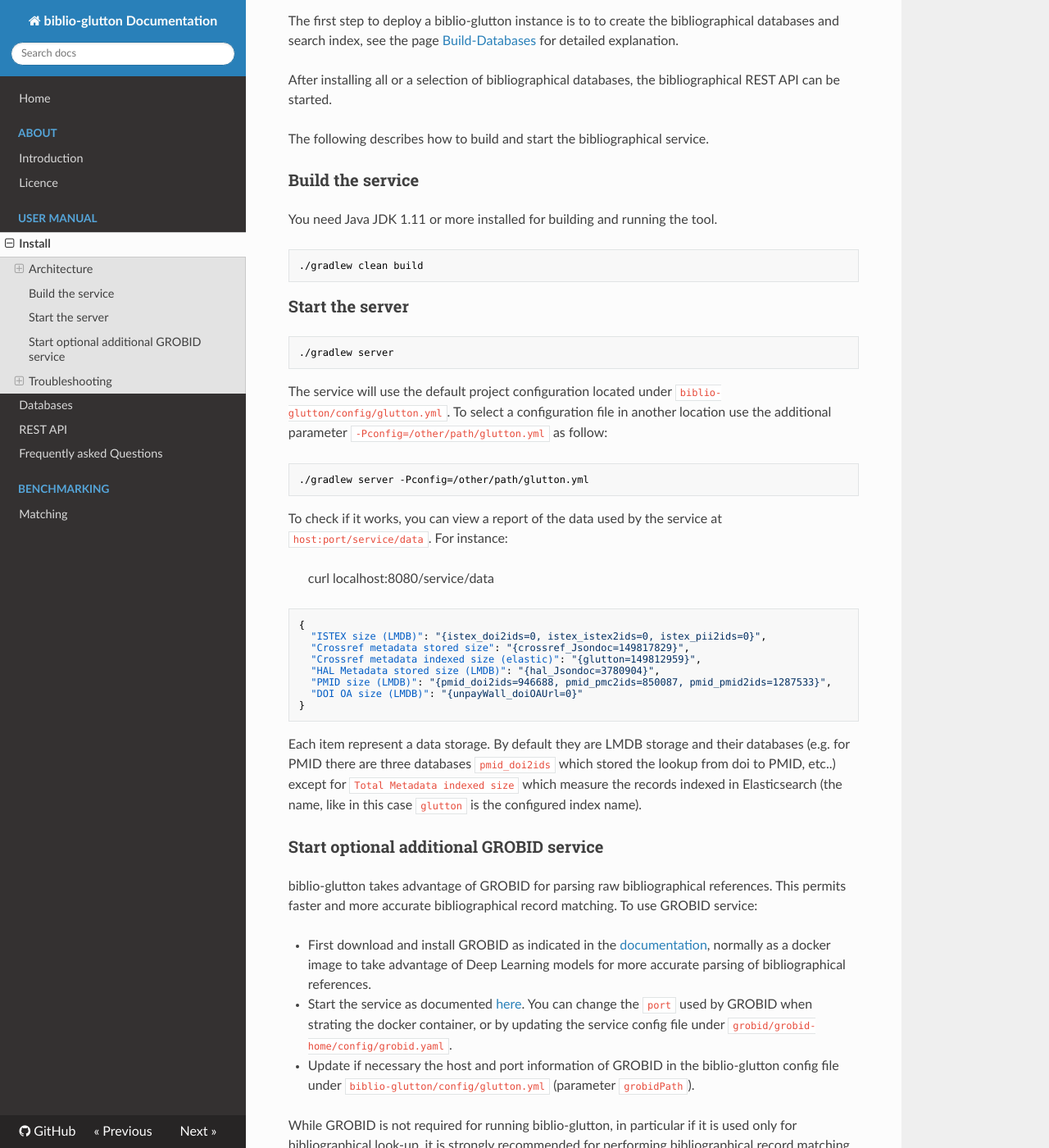
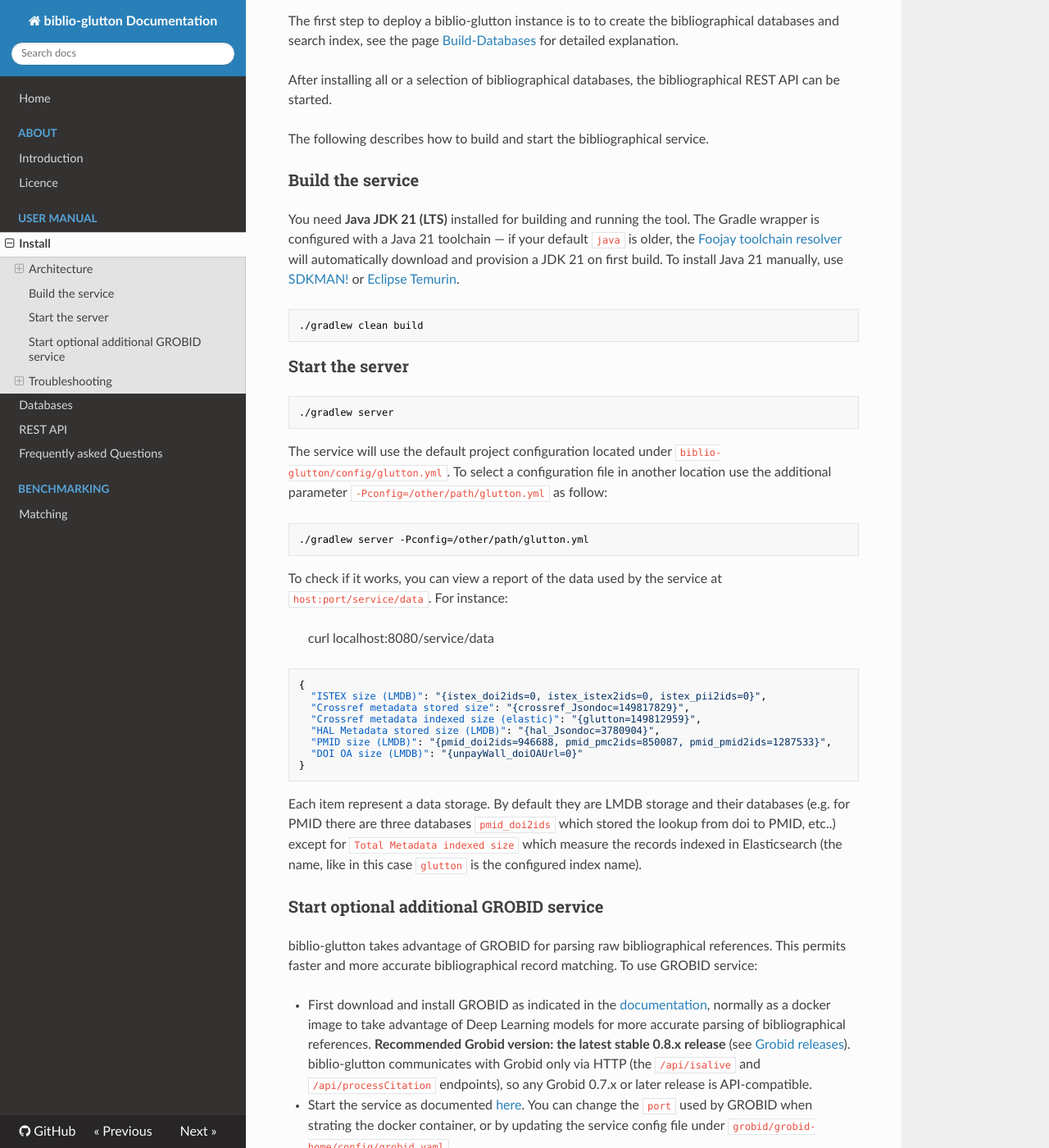
Before and after one commit to kermitt2/biblio-glutton, an MkDocs documentation site: the page built from doc/Install.md, in a window 1280 px wide and 1400 px high, scrolled down 1201 px. Shown: the whole window at 82% size. Built offline with MkDocs 1.6.1, drawn with Linux system fonts in a browser that asks for light colours; nearby versions of some CDN libraries.

Commit message:
chore: update libraries
Signed-off-by: Luca Foppiano <luca@foppiano.org>

````diff
--- a/doc/Install.md
+++ b/doc/Install.md
@@ -35,7 +35,7 @@
 
 ### Build the service
 
-You need Java JDK 1.11 or more installed for building and running the tool.
+You need **Java JDK 21 (LTS)** installed for building and running the tool. The Gradle wrapper is configured with a Java 21 toolchain — if your default `java` is older, the [Foojay toolchain resolver](https://github.com/gradle/foojay-toolchains) will automatically download and provision a JDK 21 on first build. To install Java 21 manually, use [SDKMAN!](https://sdkman.io) or [Eclipse Temurin](https://adoptium.net/temurin/releases/?version=21).
 
 ```sh
 ./gradlew clean build
@@ -74,11 +74,11 @@
 
 biblio-glutton takes advantage of GROBID for parsing raw bibliographical references. This permits faster and more accurate bibliographical record matching. To use GROBID service:
 
-* First download and install GROBID as indicated in the [documentation](https://grobid.readthedocs.io/en/latest/Install-Grobid/), normally as a docker image to take advantage of Deep Learning models for more accurate parsing of bibliographical references.
+* First download and install GROBID as indicated in the [documentation](https://grobid.readthedocs.io/en/latest/Install-Grobid/), normally as a docker image to take advantage of Deep Learning models for more accurate parsing of bibliographical references. **Recommended Grobid version: the latest stable 0.8.x release** (see [Grobid releases](https://github.com/kermitt2/grobid/releases)). biblio-glutton communicates with Grobid only via HTTP (the `/api/isalive` and `/api/processCitation` endpoints), so any Grobid 0.7.x or later release is API-compatible.
 
 * Start the service as documented [here](https://grobid.readthedocs.io/en/latest/Grobid-service/). You can change the `port` used by GROBID when strating the docker container, or by updating the service config file under `grobid/grobid-home/config/grobid.yaml`.
 
-* Update if necessary the host and port information of GROBID in the biblio-glutton config file under `biblio-glutton/config/glutton.yml` (parameter `grobidPath`).
+* Update if necessary the host and port information of GROBID in the biblio-glutton config file under `biblio-glutton/config/glutton.yml` (parameter `grobidHost`).
 
 While GROBID is not required for running biblio-glutton, in particular if it is used only for bibliographical look-up, it is strongly recommended for performing bibliographical record matching. And vice-vera, configuration the biblio-glutton service for Grobid will provide high quality consolidation services to resolve the bibliographical references automatically extracted by Grobid.
 
````
Also changed, not shown: pubmed-glutton/Readme.md (+8 -0 lines), 7 other files.
